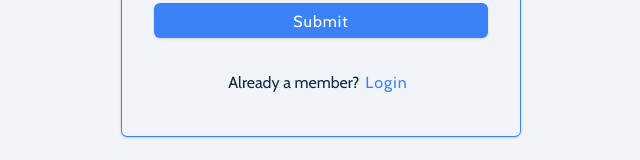
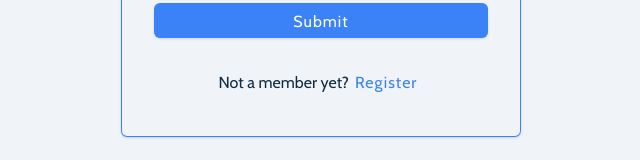
Before and after one commit to weiwei-tsao/job-hub, a React (Vite) app in the folder client/app/: page /login in a window 1280 px wide. Shown: the part 499-659 px from the top of the page, without its empty margins (319-959 px from the left). Built offline with nearby package versions, Linux system fonts and the light colour scheme.

Commit message:
feat: refactor routes and put font in index.html

```diff
--- a/client/app/index.html
+++ b/client/app/index.html
@@ -4,6 +4,8 @@
 <head>
   <meta charset="UTF-8" />
   <link rel="icon" type="image/svg+xml" href="/favicon.ico" />
+  <link href="https://fonts.googleapis.com/css2?family=Cabin&family=Roboto+Condensed:wght@400;700&display=swap"
+    rel="stylesheet">
   <meta name="viewport" content="width=device-width, initial-scale=1.0" />
   <title>Job Hub</title>
 </head>
--- a/client/app/src/index.css
+++ b/client/app/src/index.css
@@ -1,6 +1,3 @@
-/* fonts */
-@import url("https://fonts.googleapis.com/css2?family=Cabin&family=Roboto+Condensed:wght@400;700&display=swap");
-
 @tailwind base;
 @tailwind components;
 @tailwind utilities;
--- a/client/app/src/scenes/Home/index.tsx
+++ b/client/app/src/scenes/Home/index.tsx
@@ -7,7 +7,7 @@ const Home: React.FC = () => {
   const navigate = useNavigate();
 
   const handleClick = (event: React.MouseEvent) => {
-    navigate("login");
+    navigate("/login");
   };
   return (
     <main className="block">
--- a/client/app/src/scenes/Login/index.tsx
+++ b/client/app/src/scenes/Login/index.tsx
@@ -41,15 +41,19 @@ const Login: React.FC = () => {
       </div>
 
       <button className="btn form-submit-btn">Submit</button>
-      <p className="form-hint-p">
+      {/* <p className="form-hint-p">
         Already a member?
         <Link to="login" className="link form-toggle-link">
           Login
         </Link>
+      </p> */}
+
+      <p className="form-hint-p">
+        Not a member yet?
+        <Link to="/register" className="link form-toggle-link">
+          Register
+        </Link>
       </p>
-
-      {/* <p>Not a member yet?</p>
-      <Link to="register">Register</Link> */}
     </form>
   );
 };
```
Also changed, not shown: client/app/src/router/index.tsx (+6 -6 lines).
